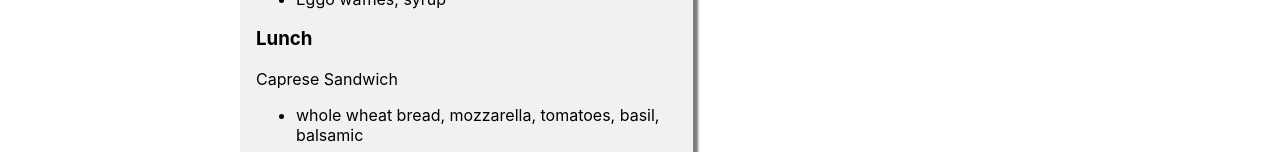
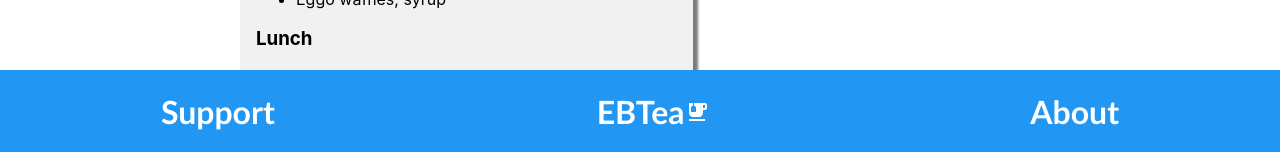
Before and after one commit to awest25/SimplyEBT, a React (Create React App) app: page / in a window 1280 px wide. Shown: the part 648-800 px from the top of the page. Built offline with nearby package versions, Linux system fonts and the light colour scheme; no server answers.

Commit message:
sticky footer

```diff
--- a/src/components/Footer.js
+++ b/src/components/Footer.js
@@ -1,6 +1,6 @@
 import * as React from 'react';
 import { Box, Grid } from "@mui/material";
-import "../styles/FooterStyles.css";
+import "../styles/Footer.css";
 import EmojiFoodBeverageIcon from '@mui/icons-material/EmojiFoodBeverage';
 
 export default function BottomAppBar() {
--- a/src/styles/FooterStyles.css
+++ b/src/styles/Footer.css
@@ -11,6 +11,9 @@
 
 .Footer {
     background-color: #2196f3;
+    position:fixed;
+    bottom: 0;
+    width: 100%
 }
 
 .individual-Titles {
```
